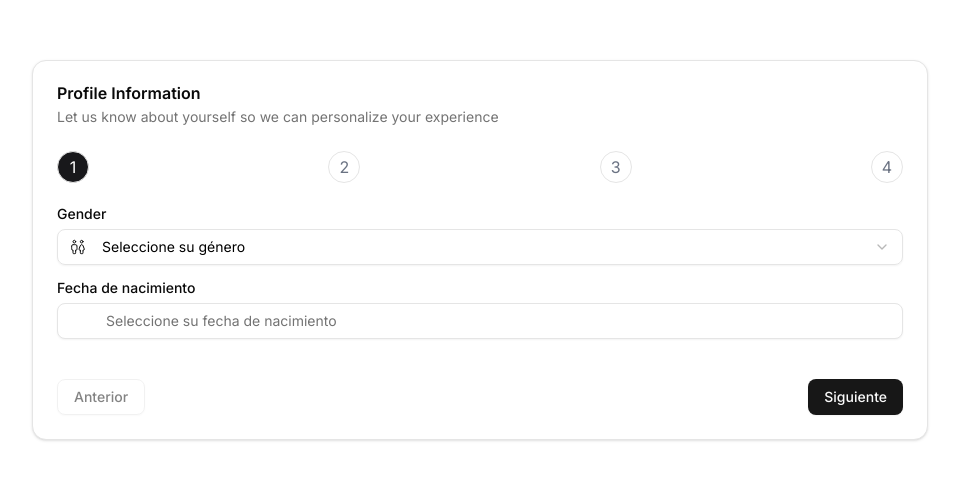
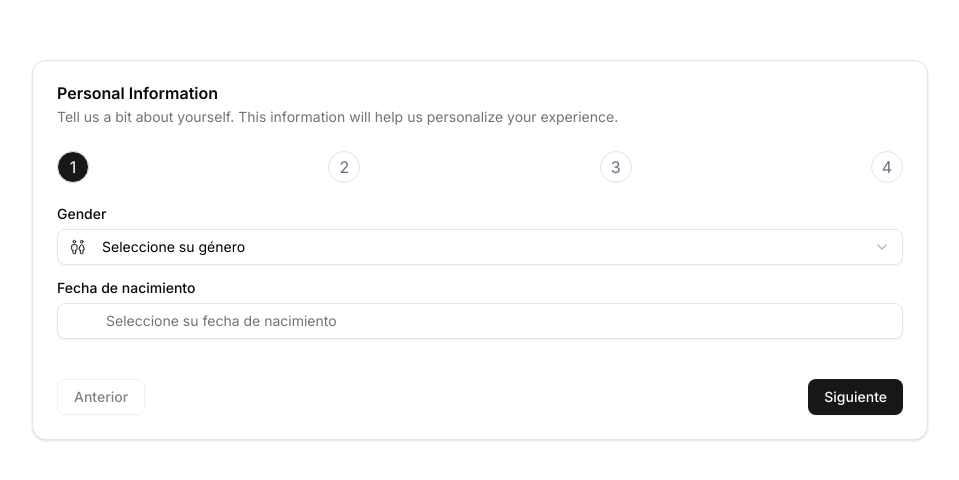
Before and after one commit to Manuekle/gymratplus, a Next.js app: page /onboarding in a window 1280 px wide. Shown: the part 150-630 px from the top of the page, without its empty margins (160-1119 px from the left). Built offline with nearby package versions, Linux system fonts and the light colour scheme; some icons are missing.

Commit message:
feat: update onboarding flow with dynamic titles and descriptions for each step; redirect to onboarding page

```diff
--- a/src/app/page.tsx
+++ b/src/app/page.tsx
@@ -1,5 +1,5 @@
 import { redirect } from "next/navigation";
 
 export default function Home() {
-  redirect("/dashboard/profile");
+  redirect("/onboarding");
 }
--- a/src/components/onboarding/step-1.tsx
+++ b/src/components/onboarding/step-1.tsx
@@ -224,9 +224,21 @@ export default function StepOnboarding1({
   return (
     <Card className="w-full max-w-4xl mx-auto">
       <CardHeader>
-        <CardTitle>Profile Information</CardTitle>
+        <CardTitle>
+          {currentStep === 0 && "Personal Information"}
+          {currentStep === 1 && "Physical Measurements"}
+          {currentStep === 2 && "Health & Fitness"}
+          {currentStep === 3 && "Training & Diet"}
+        </CardTitle>
         <CardDescription>
-          Let us know about yourself so we can personalize your experience
+          {currentStep === 0 &&
+            "Tell us a bit about yourself. This information will help us personalize your experience."}
+          {currentStep === 1 &&
+            "Enter your height, current weight, and target weight to help us calculate your BMI."}
+          {currentStep === 2 &&
+            "Share your activity level, body fat percentage, muscle mass, and fitness goals."}
+          {currentStep === 3 &&
+            "Let us know how often you train, your preferred workout time, and dietary preferences."}
         </CardDescription>
       </CardHeader>
       <CardContent>
```
